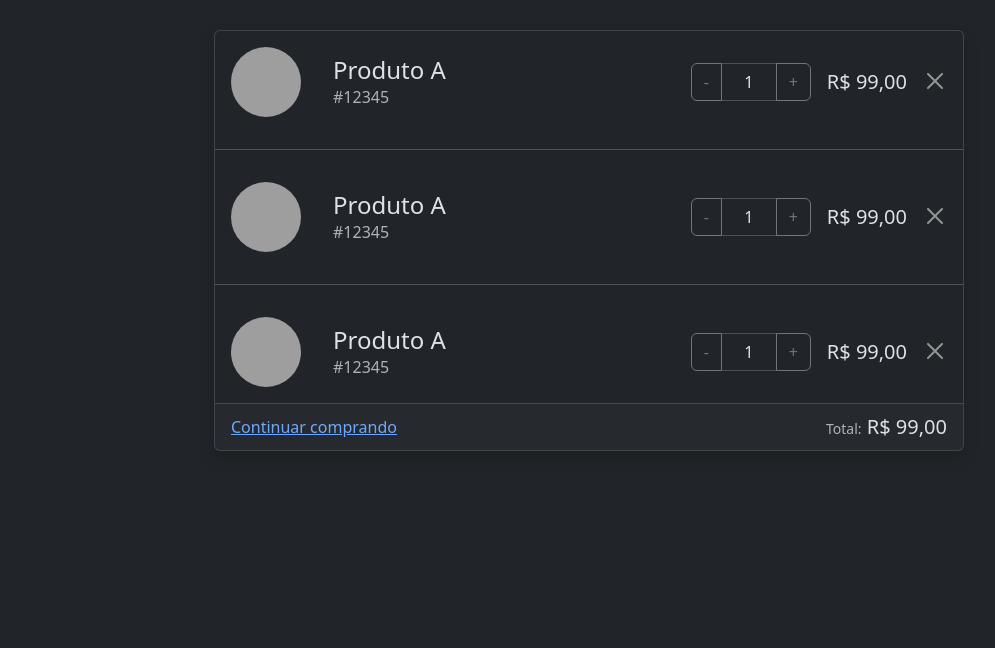
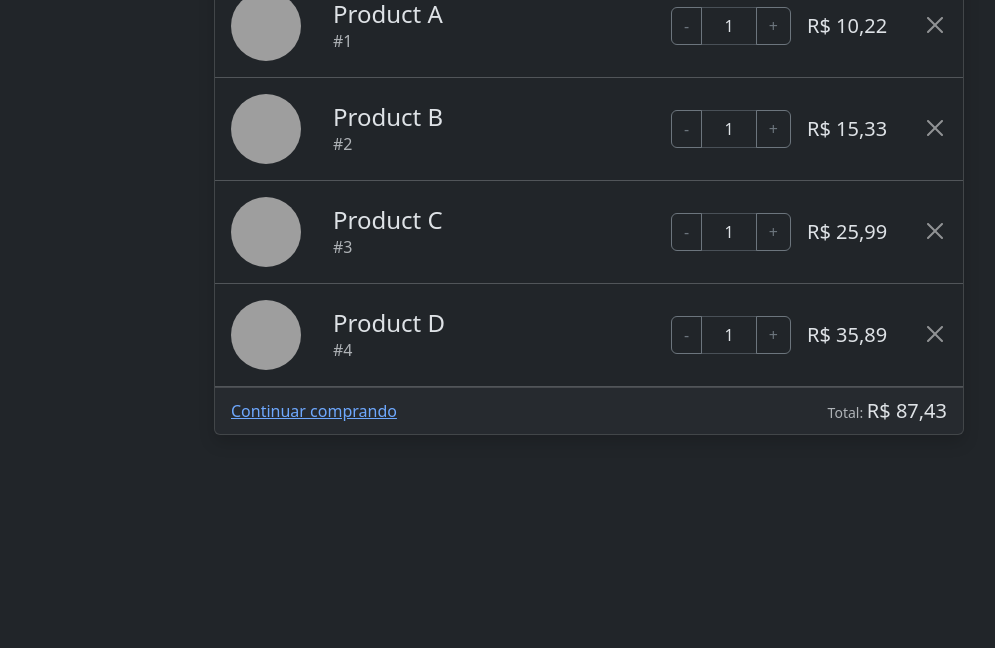
Before and after one commit to fernando-fix/carrinho, a plain HTML site: page index.html in a window 1280 px wide. Shown: the part 152-800 px from the top of the page, without its empty margins (51-1046 px from the left). Drawn offline with nearby package versions, Linux system fonts and the light colour scheme; grey boxes are pictures that could not be loaded.

Commit message:
projeto finalizado

```diff
--- a/index.html
+++ b/index.html
@@ -24,12 +24,37 @@
             <div id="app">
                 <!-- VueJs code start -->
 
-                {{ message }}
+                <h2 class="text-center mb-3">Carrinho de compras</h2>
 
-                <h2 class="text-center mb-5">Carrinho de compras</h2>
+                <cart :products="products" @delete="deleteProduct"></cart>
+
+                <!-- VueJs code end -->
+            </div>
+        </div>
+    </main>
+    <footer>
+        <!-- Footer -->
+    </footer>
+
+    <template id="cart">
 
         <div class="card shadow" style="max-width: 750px; margin: 0 auto">
 
+            <product v-for="product in products" :product="product"  @delete="deleteProduct"></product>
+
+            <!-- Card footer -->
+            <div class="card-footer d-flex align-items-center justify-content-between">
+                <a href="#">Continuar comprando</a>
+                <div>
+                    <small class="text-muted">Total: </small><span class="fs-5">R$ {{ total.toFixed(2).replace('.', ',') }}</span>
+                </div>
+            </div>
+        </div>
+
+    </template>
+
+    <template id="product">
+        <div>
             <!-- Product item start -->
             <div class="d-flex align-items-center m-3">
                 <div class="d-flex align-items-center">
@@ -38,117 +63,35 @@
                     </div>
 
                     <div class="ms-3">
-                                <h4 class="mb-0">Produto A</h4>
-                                <span class="text-muted fs-6">#12345</span>
+                        <h4 class="mb-0">{{ product.name }}</h4>
+                        <span class="text-muted fs-6">#{{ product.id }}</span>
                     </div>
                 </div>
 
                 <div class="ms-auto d-flex align-items-center">
                     <div class="d-flex align-items-center" style="width: 120px;">
                         <div class="input-group">
-                                    <button class="btn btn-outline-secondary" type="button">-</button>
-                                    <input type="text" class="form-control text-center" value="1">
-                                    <button class="btn btn-outline-secondary" type="button">+</button>
+                            <button class="btn btn-outline-secondary" @click="decrement" type="button"
+                                :disabled="qty <= 1">-</button>
+                            <input type="text" class="form-control text-center" v-bind:value="product.qty" readonly>
+                            <button class="btn btn-outline-secondary" @click="increment" type="button">+</button>
                         </div>
                     </div>
                 </div>
 
-                        <div class="ms-3">
-                            <span class="fs-5">R$ 99,00</span>
+                <div class="ms-3" style="width: 100px;">
+                    <span class="fs-5">R$ {{ subtotal.toFixed(2).replace('.', ',') }}</span>
                 </div>
 
                 <div class="ms-3">
-                            <button type="button" class="btn-close"></button>
+                    <button type="button" class="btn-close" @click="deleteProduct"></button>
                 </div>
             </div>
-                    <hr>
+            <hr class="mb-0">
             <!-- Product item end -->
+        </div>
+    </template>
 
-                    <!-- Product item start -->
-                    <div class="d-flex align-items-center m-3">
-                        <div class="d-flex align-items-center">
-                            <div class="me-3">
-                                <img src="https://picsum.photos/id/9/70/70" alt="product image" class="rounded-circle">
-                            </div>
-
-                            <div class="ms-3">
-                                <h4 class="mb-0">Produto A</h4>
-                                <span class="text-muted fs-6">#12345</span>
-                            </div>
-                        </div>
-
-                        <div class="ms-auto d-flex align-items-center">
-                            <div class="d-flex align-items-center" style="width: 120px;">
-                                <div class="input-group">
-                                    <button class="btn btn-outline-secondary" type="button">-</button>
-                                    <input type="text" class="form-control text-center" value="1">
-                                    <button class="btn btn-outline-secondary" type="button">+</button>
-                                </div>
-                            </div>
-                        </div>
-
-                        <div class="ms-3">
-                            <span class="fs-5">R$ 99,00</span>
-                        </div>
-
-                        <div class="ms-3">
-                            <button type="button" class="btn-close"></button>
-                        </div>
-
-                    </div>
-                    <hr>
-                    <!-- Product item end -->
-
-                    <!-- Product item start -->
-                    <div class="d-flex align-items-center m-3">
-                        <div class="d-flex align-items-center">
-                            <div class="me-3">
-                                <img src="https://picsum.photos/id/9/70/70" alt="product image" class="rounded-circle">
-                            </div>
-
-                            <div class="ms-3">
-                                <h4 class="mb-0">Produto A</h4>
-                                <span class="text-muted fs-6">#12345</span>
-                            </div>
-                        </div>
-
-                        <div class="ms-auto d-flex align-items-center">
-                            <div class="d-flex align-items-center" style="width: 120px;">
-                                <div class="input-group">
-                                    <button class="btn btn-outline-secondary" type="button">-</button>
-                                    <input type="text" class="form-control text-center" value="1">
-                                    <button class="btn btn-outline-secondary" type="button">+</button>
-                                </div>
-                            </div>
-                        </div>
-
-                        <div class="ms-3">
-                            <span class="fs-5">R$ 99,00</span>
-                        </div>
-
-                        <div class="ms-3">
-                            <button type="button" class="btn-close"></button>
-                        </div>
-
-                    </div>
-                    <!-- Product item end -->
-
-                    <!-- Card footer -->
-                    <div class="card-footer d-flex align-items-center justify-content-between">
-                        <a href="#">Continuar comprando</a>
-                        <div>
-                            <small class="text-muted">Total:</small><span class="fs-5"> R$ 99,00</span>
-                        </div>
-                    </div>
-                </div>
-
-                <!-- VueJs code end -->
-            </div>
-        </div>
-    </main>
-    <footer>
-        <!-- Footer -->
-    </footer>
     <!-- Bootstrap Js -->
     <script src="https://cdn.jsdelivr.net/npm/bootstrap@5.3.3/dist/js/bootstrap.bundle.min.js"></script>
     <!-- Script -->
--- a/script.js
+++ b/script.js
@@ -15,7 +15,73 @@
 const app = Vue.createApp({
     data() {
         return {
-            message: 'Hello vue!'
+            products: [
+                { id: 1, name: 'Product A', amount: 10.22, qty: 1 },
+                { id: 2, name: 'Product B', amount: 15.33, qty: 1 },
+                { id: 3, name: 'Product C', amount: 25.99, qty: 1 },
+                { id: 4, name: 'Product D', amount: 35.89, qty: 1 },
+            ],
         }
-    }
-}).mount('#app')
+    },
+    methods: {
+        deleteProduct(product) {
+            this.products = this.products.filter(item => item.id !== product.id)
+        }
+    },
+})
+    .component('cart', {
+        template: '#cart',
+        props: {
+            products: {
+                type: Array,
+                default: () => [],
+            },
+        },
+        computed: {
+            total() {
+                let amount = 0
+                this.products.forEach(product => {
+                    amount += product.qty * product.amount
+                });
+                return amount;
+            }
+        },
+        methods: {
+            deleteProduct(product) {
+                this.$emit('delete', product);
+            }
+        }
+    })
+    .component('product', {
+        template: '#product',
+        props: {
+            product: {
+                type: Object,
+                default: () => { },
+            },
+        },
+        data() {
+            return {
+            }
+        },
+        computed: {
+            subtotal() {
+                return this.product.amount * this.product.qty;
+            },
+        },
+        methods: {
+            increment() {
+                this.product.qty++;
+            },
+            decrement() {
+                if (this.product.qty <= 1) {
+                    return
+                }
+                this.product.qty--;
+            },
+            deleteProduct() {
+                this.$emit('delete', this.product);
+            }
+        }
+    })
+    .mount('#app')
```
Lines whose indentation alone changed are shown as unchanged.
